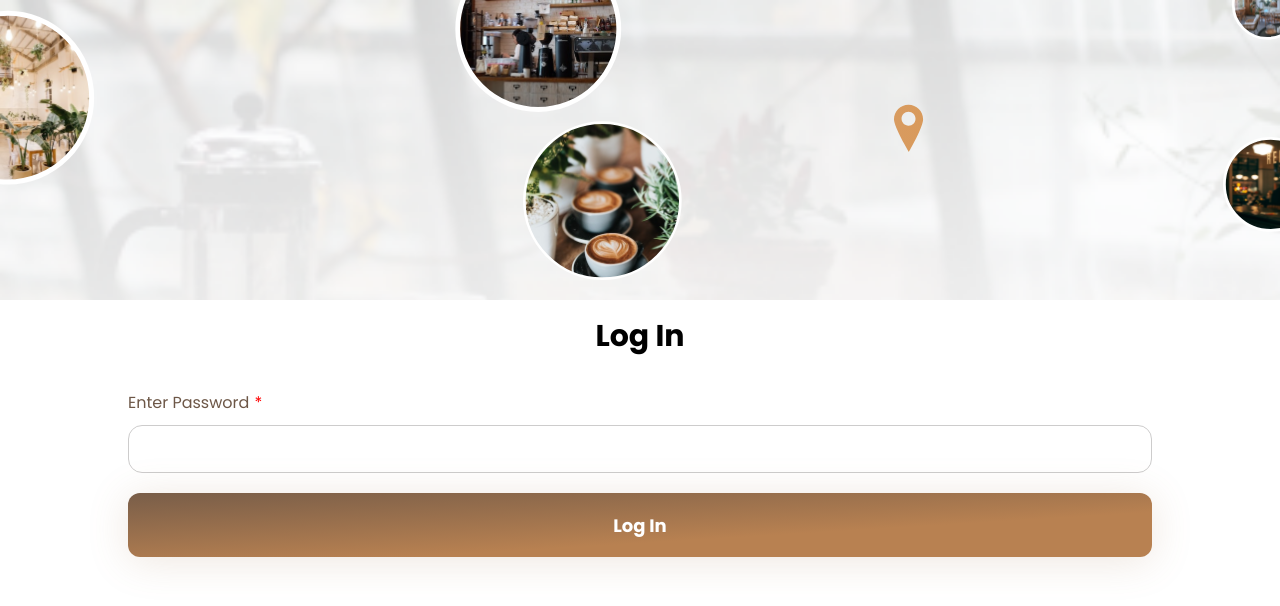
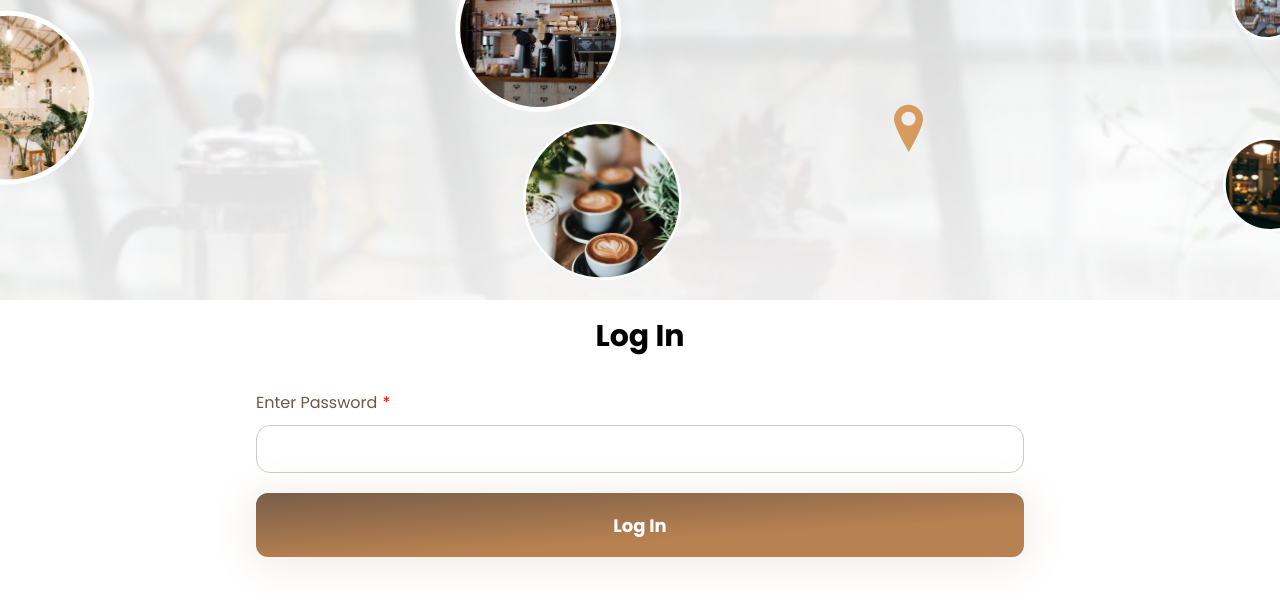
Before and after one commit to hustle-huts/hustlehuts-app, a Next.js app: page /users/login in a window 1280 px wide. Shown: the top 606 px of the page. Built offline with nearby package versions, Linux system fonts and the light colour scheme.

Commit message:
update length of login form for bigger screens

```diff
--- a/styles/Login.module.css
+++ b/styles/Login.module.css
@@ -76,3 +76,13 @@
     width: 80%;
     height: fit-content;
 }
+
+@media (min-width: 1110px) {
+    .btn_groups {
+        width: 60%;
+    }
+
+    .form_row {
+        width: 60%;
+    }
+}
```
